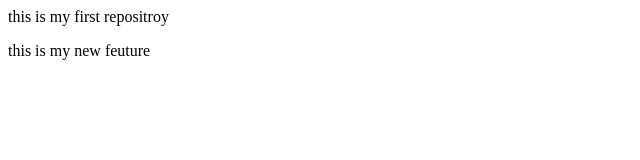
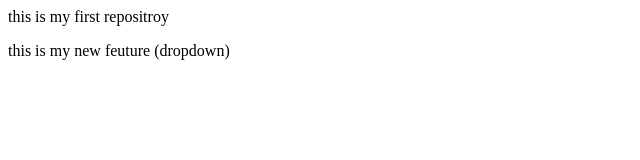
Before and after one commit to yaswanth248/localrepo, a plain HTML site: page index.html in a window 1280 px wide. Shown: the full height of the page, 0-640 px from the left. Drawn offline with Linux system fonts and the light colour scheme.

```diff
--- a/index.html
+++ b/index.html
@@ -1,2 +1,2 @@
 <p>this is my first repositroy</p>
-<p>this is my new feuture</p>
+<p>this is my new feuture (dropdown)</p>
```
